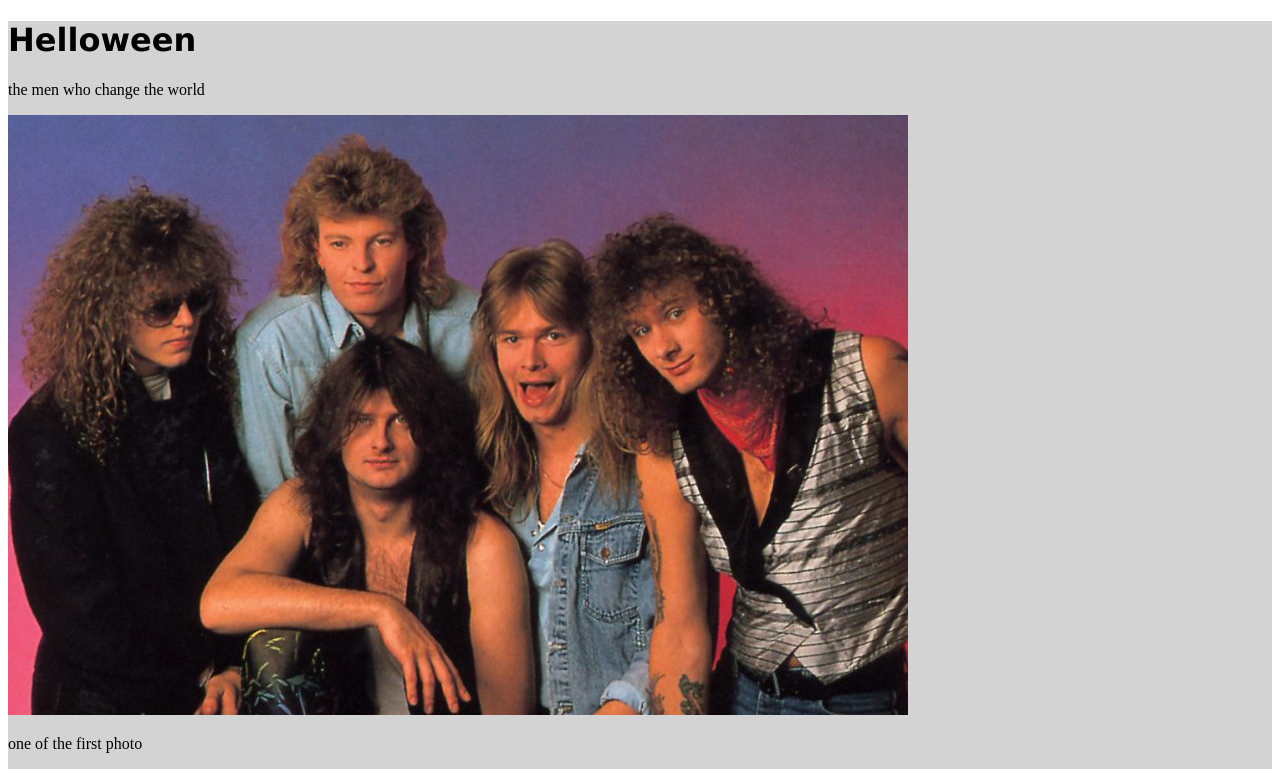
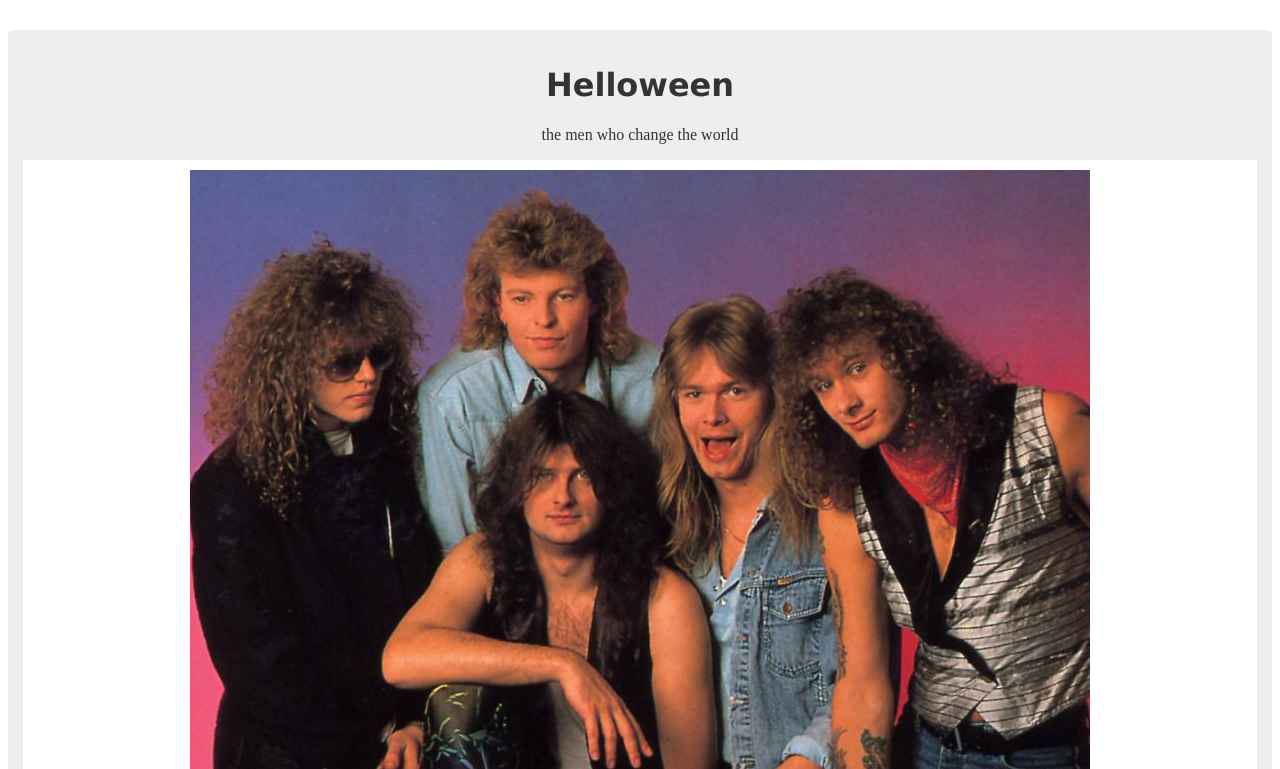
Before and after one commit to diniles/my_fcc, a plain HTML site: page 01.Build a Tribute Page/index.html in a window 1280 px wide. Shown: the top 769 px of the page. Drawn offline with Linux system fonts and the light colour scheme.

Commit message:
Add: styles for #main, boty and #img-div

```diff
--- a/01.Build a Tribute Page/styles.css
+++ b/01.Build a Tribute Page/styles.css
@@ -1,5 +1,8 @@
 #main {
-  background-color: lightgray;
+  margin: 30px 8px;
+  padding: 15px;
+  border-radius: 5px;
+  background: #eee;
 }
 
 #title {
@@ -7,5 +10,14 @@
   font-weight: bold;
 }
 
+body {
+  text-align: center;
+  color: #333;
+  margin: 0;
+}
+
 #img-div {
+  background: white;
+  padding: 10px;
+  margin: 0;
 }
```
